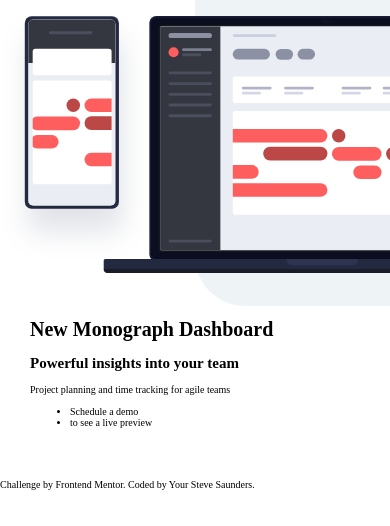
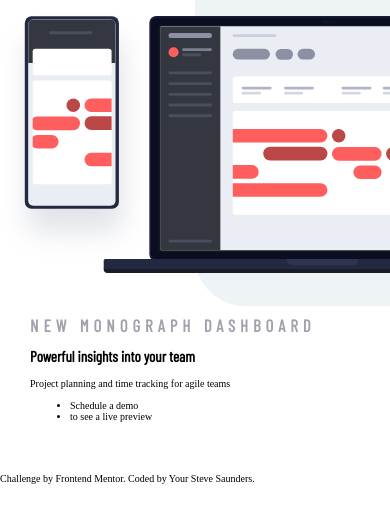
Before and after one commit to stevenCsaunders/project-tracking-intro-component, a plain HTML site: page index.html in a window 390 px wide. Shown: the part 104-630 px from the top of the page. Drawn offline with nearby package versions, Linux system fonts and the light colour scheme.

```diff
--- a/index.html
+++ b/index.html
@@ -47,7 +47,7 @@
       <img src="/images/illustration-devices.svg" alt="computer illustration image" />
     </div>
     <section class="content">
-      <h1><span>New</span> Monograph Dashboard</h1>
+      <h1><span class="highlight">New</span> Monograph Dashboard</h1>
       <h2>Powerful insights into your team</h2>
       <p>Project planning and time tracking for agile teams</p>
       <div class="demo-btn">
--- a/style.css
+++ b/style.css
@@ -14,12 +14,15 @@
 /* GLOBAL STYLES */
 html {
   box-sizing: border-box;
-  font-size: 10px;
+  font-size: 62.5%;
 }
 *,
 *:before,
 *:after {
   box-sizing: inherit;
+}
+h1, h2, h3 {
+  font-family: var(--secondary-font-family);
 }
 header {
   display: flex;
@@ -116,6 +119,13 @@ main {
 .content {
   padding: 3rem;
 }
+.content h1 {
+  color: var(--grayish-blue);
+  font-size: 1.7rem;
+  text-transform: uppercase;
+  letter-spacing: .5rem;
+}
+
 
 
 
```
